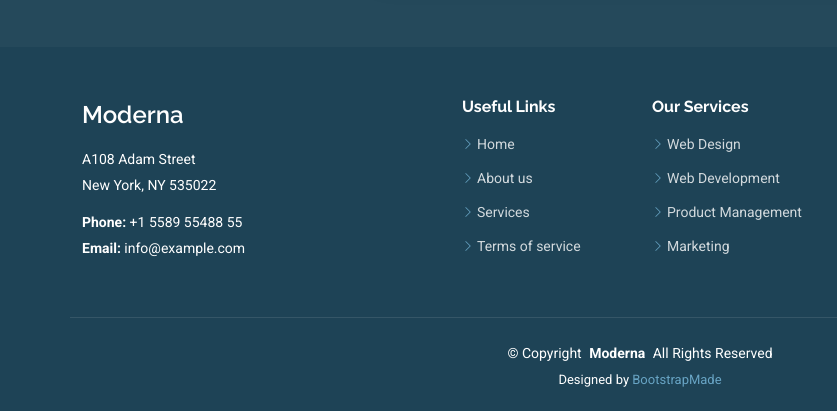
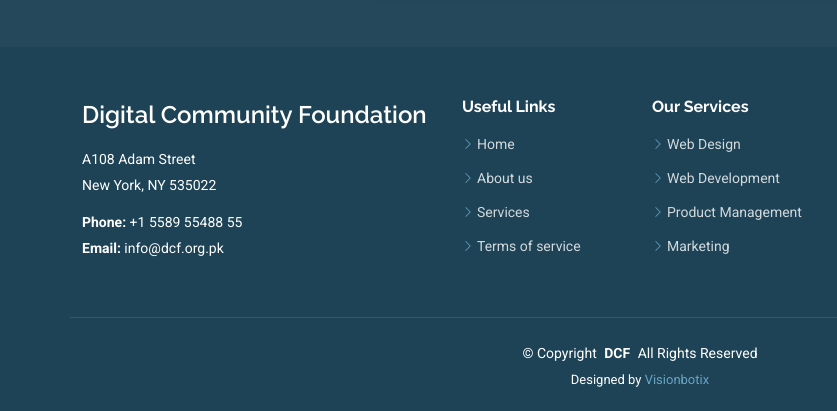
Before and after one commit to visionbotix/dcf, a plain HTML site: page services.html in a window 1280 px wide. Shown: the part 3207-3618 px from the top of the page, 0-837 px from the left. Drawn offline with Linux system fonts and the light colour scheme.

Commit message:
services page footer content

```diff
--- a/services.html
+++ b/services.html
@@ -384,13 +384,13 @@
       <div class="row gy-4">
         <div class="col-lg-4 col-md-6 footer-about">
           <a href="index.html" class="d-flex align-items-center">
-            <span class="sitename">Moderna</span>
+            <span class="sitename">Digital Community Foundation</span>
           </a>
           <div class="footer-contact pt-3">
             <p>A108 Adam Street</p>
             <p>New York, NY 535022</p>
             <p class="mt-3"><strong>Phone:</strong> <span>+1 5589 55488 55</span></p>
-            <p><strong>Email:</strong> <span>info@example.com</span></p>
+            <p><strong>Email:</strong> <span>info@dcf.org.pk</span></p>
           </div>
         </div>
 
@@ -429,13 +429,13 @@
     </div>
 
     <div class="container copyright text-center mt-4">
-      <p>© <span>Copyright</span> <strong class="px-1 sitename">Moderna</strong> <span>All Rights Reserved</span></p>
+      <p>© <span>Copyright</span> <strong class="px-1 sitename">DCF</strong> <span>All Rights Reserved</span></p>
       <div class="credits">
         <!-- All the links in the footer should remain intact. -->
         <!-- You can delete the links only if you've purchased the pro version. -->
         <!-- Licensing information: https://bootstrapmade.com/license/ -->
         <!-- Purchase the pro version with working PHP/AJAX contact form: [buy-url] -->
-        Designed by <a href="https://bootstrapmade.com/">BootstrapMade</a>
+        Designed by <a href="https://visionbotix.com/">Visionbotix</a>
       </div>
     </div>
 
```
